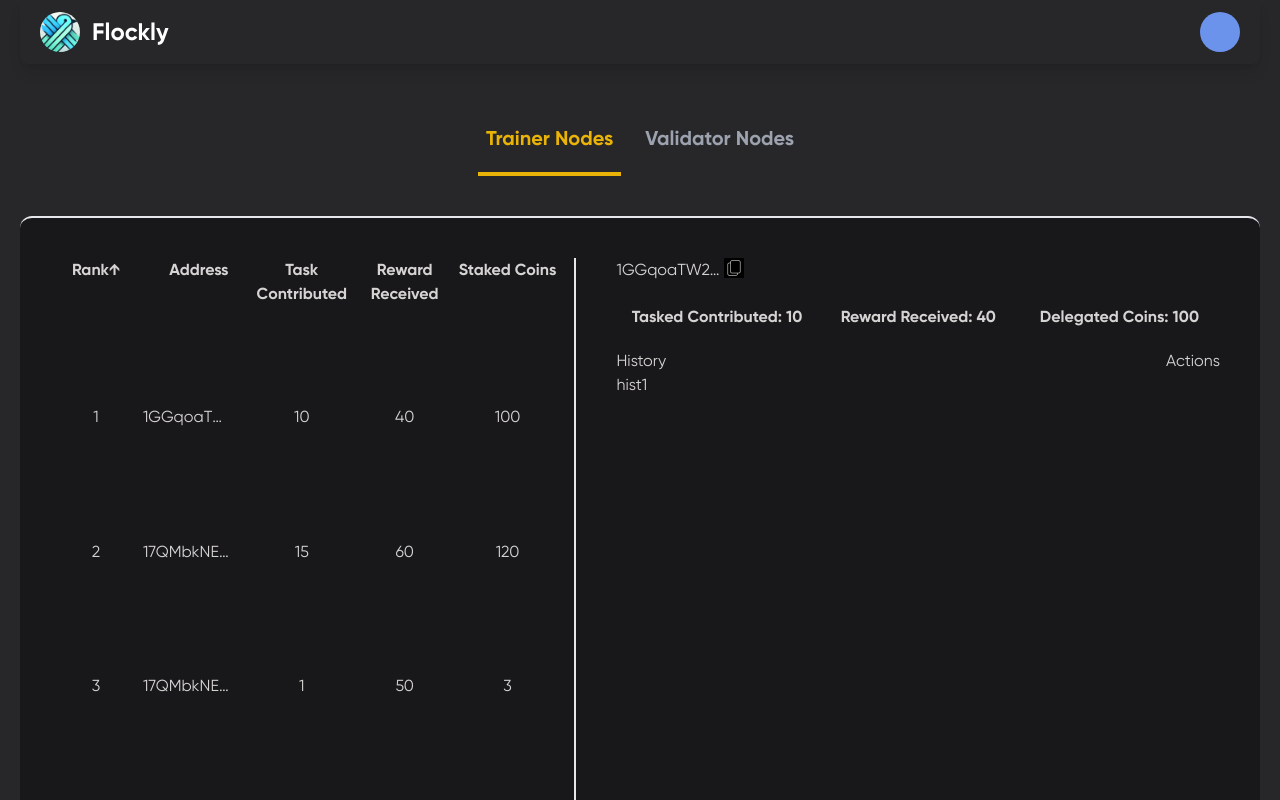
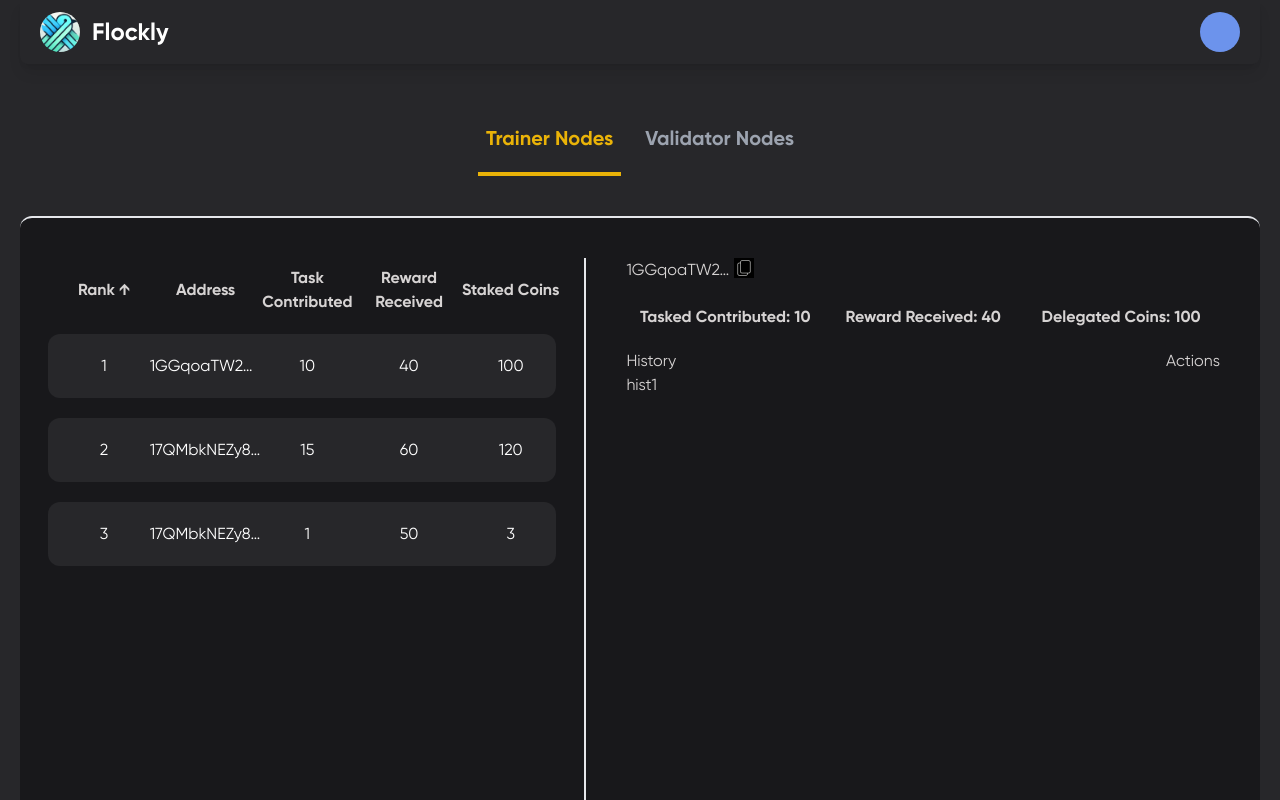
Before and after one commit to flock-io-app/flockly, a Next.js app: page / in a window 1280 px wide. Built offline with nearby package versions, Linux system fonts and the light colour scheme.

Commit message:
Add tooltip and style changes to table

```diff
--- /dev/null
+++ b/src/app/components/Tooltip.tsx
@@ -0,0 +1,20 @@
+import React from "react";
+
+interface TooltipProps {
+  content: string;
+}
+
+export const Tooltip: React.FC<TooltipProps> = ({ content }) => {
+  return (
+    <div
+      id="tooltip-default"
+      role="tooltip"
+      className="absolute bottom-16 left-1/2 transform -translate-x-1/2 text-center w-96 z-10 inline-block px-3 py-2 text-sm font-medium text-white transition-opacity duration-300 bg-gray-900 rounded-lg shadow-sm opacity-100 tooltip dark:bg-gray-700"
+    >
+      {content}
+      <div className="tooltip-arrow" data-popper-arrow></div>
+    </div>
+  );
+};
+
+export default Tooltip;
--- a/src/app/components/index.tsx
+++ b/src/app/components/index.tsx
@@ -2,4 +2,5 @@ import Header from "./Header";
 import Button from "./Button";
 import RadioButtonGroup from "./RadioButtonGroup";
 import RewardChart from "./RewardChart";
-export { Header, Button, RadioButtonGroup, RewardChart };
+import Tooltip from "./Tooltip";
+export { Header, Button, RadioButtonGroup, RewardChart, Tooltip };
--- a/src/app/page.tsx
+++ b/src/app/page.tsx
@@ -1,7 +1,8 @@
 "use client";
 import React, { useEffect, useState } from "react";
-import { Header, RadioButtonGroup } from "./components";
+import { Header, RadioButtonGroup, Tooltip } from "./components";
 import { NodeType, Tabs } from "./types";
+
 import dynamic from "next/dynamic";
 
 const RewardChart = dynamic(() => import("./components/RewardChart"), {
@@ -16,7 +17,7 @@ export default function Home() {
   });
   const [currentSortKey, setCurrentSortKey] = useState<keyof NodeType>("rank");
   const [sortAsc, setSortAsc] = useState<boolean>(false);
-
+  const [tooltipVisible, setTooltipVisible] = useState<boolean>(false);
   useEffect(() => {
     if (currentlySelectedTab.tab === "TRAINER") {
       setNodes(MOCK_NODES_TRAINERS);
@@ -61,13 +62,13 @@ export default function Home() {
         />
       </div>
 
-      <div className="flex flex-row mt-5 border-t-2 rounded-t-xl bg-zinc-900 h-full pt-10">
-        <div className="grid grid-cols-5 px-5 border-r-2">
+      <div className=" flex flex-row mt-5 border-t-2 rounded-t-xl bg-zinc-900 h-full pt-10">
+        <div className="h-fit grid grid-cols-5 gap-y-5 m-2 px-5">
           {TABLE_HEADERS.map((header, index) => {
             return (
               <div
                 key={index}
-                className={`node-table-cell justify-center items-center text-center ${
+                className={`flex node-table-cell justify-center items-center text-center ${
                   header.filter ? "filterable cursor-pointer" : ""
                 } rounded-lg font-bold`}
                 onClick={() => {
@@ -76,7 +77,7 @@ export default function Home() {
                   }
                 }}
               >
-                {header.name}
+                {header.name}{" "}
                 {header.key === currentSortKey ? (sortAsc ? "↑" : "↓") : ""}
               </div>
             );
@@ -86,22 +87,22 @@ export default function Home() {
                 return (
                   <div
                     key={index}
-                    className={`col-span-5 grid grid-cols-5 hover:bg-zinc-800 py-2 text-center`}
+                    className={`col-span-5 min-h-16 max-h-16 text-FlockWhite grid grid-cols-5 hover:bg-yellow-500 hover:text-yellow-500 hover:bg-opacity-50 bg-zinc-800 py-2 text-center justify-center items-center rounded-xl`}
                     onClick={() => setSelectedNode(node)}
                   >
                     <div className="node-table-cell">{node.rank}</div>
-                    <div className="node-table-cell flex flex-row w-32">
-                      <div className="w-fit overflow-hidden overflow-ellipsis whitespace-nowrap">
+                    <div className="node-table-cell flex hover:bg:zinc-500 flex-row w-32 ">
+                      <div
+                        className="w-fit overflow-hidden overflow-ellipsis whitespace-nowrap hover:bg-zinc-500 hover:rounded-lg cursor-pointer hover:text-FlockBlue max-h-full"
+                        onClick={() => {
+                          navigator.clipboard.writeText(node.address);
+                        }}
+                        onMouseEnter={() => setTooltipVisible(true)}
+                        onMouseLeave={() => setTooltipVisible(false)}
+                      >
                         {node.address}
                       </div>
-                      <div className="w-fit justify-center">
-                        <button
-                          className=" h-5 w-5 hover:bg-gray"
-                          onClick={() => {
-                            navigator.clipboard.writeText(node.address);
-                          }}
-                        ></button>
-                      </div>
+                      <div className="w-fit justify-center"></div>
                     </div>
                     <div className="node-table-cell">
                       {node.taskContributed}
@@ -115,10 +116,11 @@ export default function Home() {
         </div>
 
         <div></div>
-        <div className="w-3/5">
+        <div className="w-3/5 border-l-2">
           <NodeDetailsSidePanel node={selectedNode} />
         </div>
       </div>
+      {tooltipVisible && <Tooltip content="Click to copy to clipboard" />}
     </div>
   );
 }
@@ -145,9 +147,15 @@ const NodeDetailsSidePanel: React.FC<NodeDetailsSidePanelProps> = ({
       </div>
 
       <div className="flex flex-row justify-between h-fit w-full">
-        <div className="additional-info-cell">Tasked Contributed: {node?.taskContributed}</div>
-        <div className="additional-info-cell">Reward Received: {node?.rewardReceived}</div>
-        <div className="additional-info-cell">Delegated Coins: {node?.delegatedCoins}</div>
+        <div className="additional-info-cell">
+          Tasked Contributed: {node?.taskContributed}
+        </div>
+        <div className="additional-info-cell">
+          Reward Received: {node?.rewardReceived}
+        </div>
+        <div className="additional-info-cell">
+          Delegated Coins: {node?.delegatedCoins}
+        </div>
       </div>
 
       <div className="flex flex-col">
```
